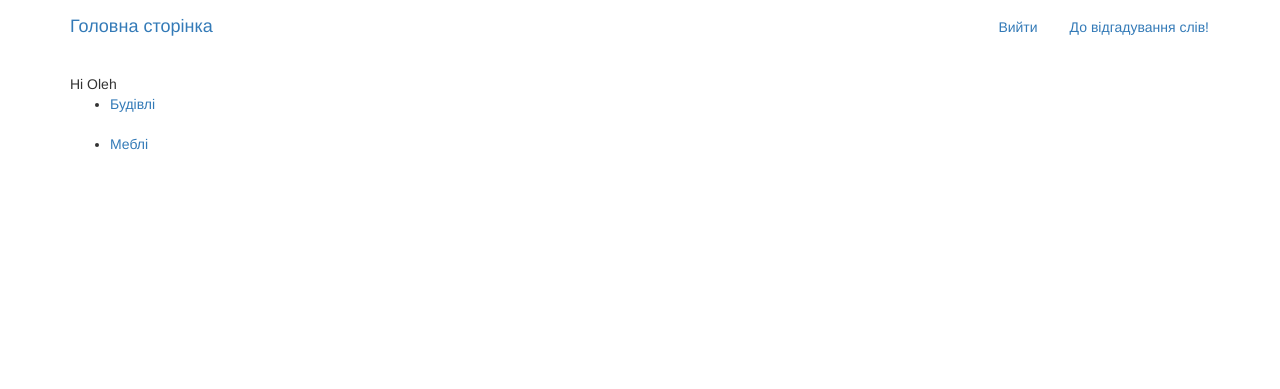
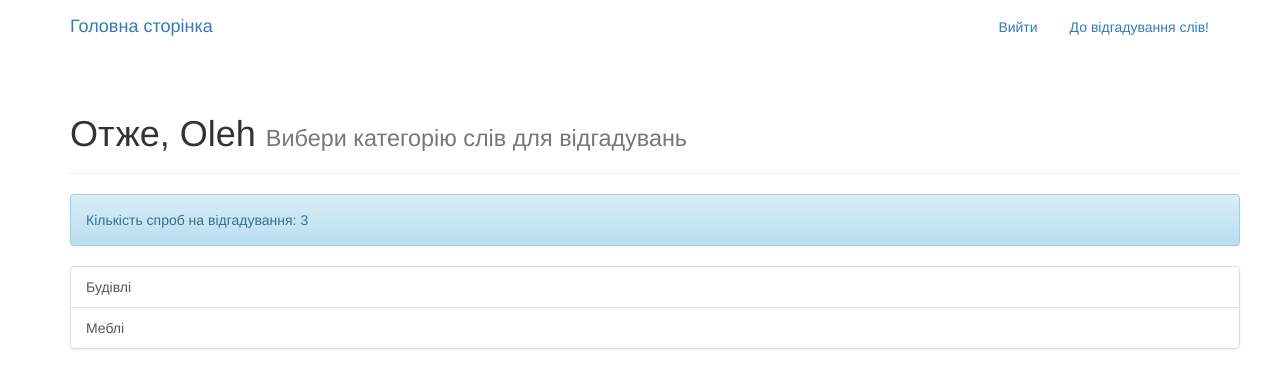
Before and after one commit to oshmidtsmk/words_game, a Django app: page /game/categories/ in a window 1280 px wide. Shown: the top 389 px of the page. Run offline with Django 3.2, Linux system fonts and the light colour scheme; a user stored in the database is signed in; data comes from the database, SQL or seed files in the repository; both versions use the stored data as it was after the commit; some libraries are stand-ins or nearby versions.

Commit message:
added category to list page

```diff
--- a/game_app/templates/game_app/category_list.html
+++ b/game_app/templates/game_app/category_list.html
@@ -1,15 +1,27 @@
 {% extends "base.html" %}
 {% block content %}
-Hi {{user.username}}
-<ul>
-  {% for category in categories %}
-  <li><a href="{% url 'game_app:word_list' category=category.category %}">{{ category.category }}</a></li>
-      <!-- {{category.category}} -->
 
-    <br>
-  {% endfor %}
-</ul>
+<div class="container">
+  <div class="row">
+
+    <div class="page-header">
+  <h1> Отже, {{ user.username }} <small>Вибери категорію слів для відгадувань</small></h1>
+  <!-- <div class="alert alert-info" role="alert">Кількість спроб на відгадування: {{ user.profile.number_of_attempts_to_guess }} </div> -->
+  <!-- <small>Вибирай слово, яке хочеш розгадати</small> -->
+</div>
+  <div class="alert alert-info" role="alert">Кількість спроб на відгадування: {{ user.profile.number_of_attempts_to_guess }} </div>
+     <ul class="list-group">
+       {% for category in categories %}
+
+
+       <a href="{% url 'game_app:word_list' category=category.category %}" class="list-group-item">{{category.category}}</a>
 
 
 
+      {% endfor %}
+       </ul>
+  </div>
+
+</div>
+
 {% endblock %}
--- a/game_app/templates/game_app/word_list.html
+++ b/game_app/templates/game_app/word_list.html
@@ -5,7 +5,7 @@
   <div class="row">
 
     <div class="page-header">
-  <h1> Отже, {{ user.username }} <small>Вибирай слово, яке хочеш розгадати</small></h1>
+  <h1> Отже, {{ user.username }} <small>Вибирай слово, яке хочеш розгадати. <h1>Категорія {{category}}</h1></small></h1>
   <!-- <div class="alert alert-info" role="alert">Кількість спроб на відгадування: {{ user.profile.number_of_attempts_to_guess }} </div> -->
   <!-- <small>Вибирай слово, яке хочеш розгадати</small> -->
 </div>
@@ -15,7 +15,7 @@
        {% if word.word in guessed_words %}
 
 
-         <li class="list-group-item list-group-item disabled ">{{word.description}} - (Guessed)</li>
+         <li class="list-group-item list-group-item disabled ">{{word.description}} - (Вже відгадане слово)</li>
 
        {% else %}
 
--- a/game_app/views.py
+++ b/game_app/views.py
@@ -14,30 +14,6 @@ import random
 
 
 # Create your views here.
-
-# class UserWords(generic.DetailView):
-#     """
-#     Words to guess for the current user
-#     """
-#     model = Profile
-#     template_name = 'game_app/user_words.html'  # Create an HTML template to display the list of groups
-#     context_object_name = 'profile'
-#
-#     def get_context_data(self, **kwargs):
-#         context = super().get_context_data(**kwargs)
-#         context['words'] = Word.objects.all()
-#         user = self.request.user
-#         context['user'] = user
-#
-#         guessed_words = []
-#         for item in user.profile.guessed_words.all():
-#             item = str(item)
-#             guessed_words.append(item)
-#
-#         context['guessed_words'] = guessed_words
-#
-#         return context
-
 
 class CategoryListView(generic.ListView):
     model = Word
@@ -57,12 +33,15 @@ class WordListView(generic.ListView):
     context_object_name = 'words'
 
     def get_queryset(self):
-        return Word.objects.filter(category=self.kwargs['category'])
+        return Word.objects.filter(category=self.kwargs['category']) #this category is passed from html by click.
 
     def get_context_data(self, **kwargs):
         context = super().get_context_data(**kwargs)
         user = self.request.user
         context['user'] = user
+        context['category'] = self.kwargs['category']
+
+        #here I am just making a list out of the queriset to work with it in html of words_list
         guessed_words = []
         for item in user.profile.guessed_words.all():
             item = str(item)
@@ -176,5 +155,4 @@ def masking_word(request,category, pk):
     user.profile.masked_word = obj.hidden_string
     user.profile.save()
 
-    return HttpResponseRedirect(reverse('game_app:guessing_page', args=[category, pk]))
-    #return HttpResponseRedirect(reverse('game_app:guessing_page', kwargs={'pk': obj.pk}))
+    return HttpResponseRedirect(reverse('game_app:guessing_page', args=[category, pk]))# category and pk args are passed from html
```
Also changed, not shown: db.sqlite3.
